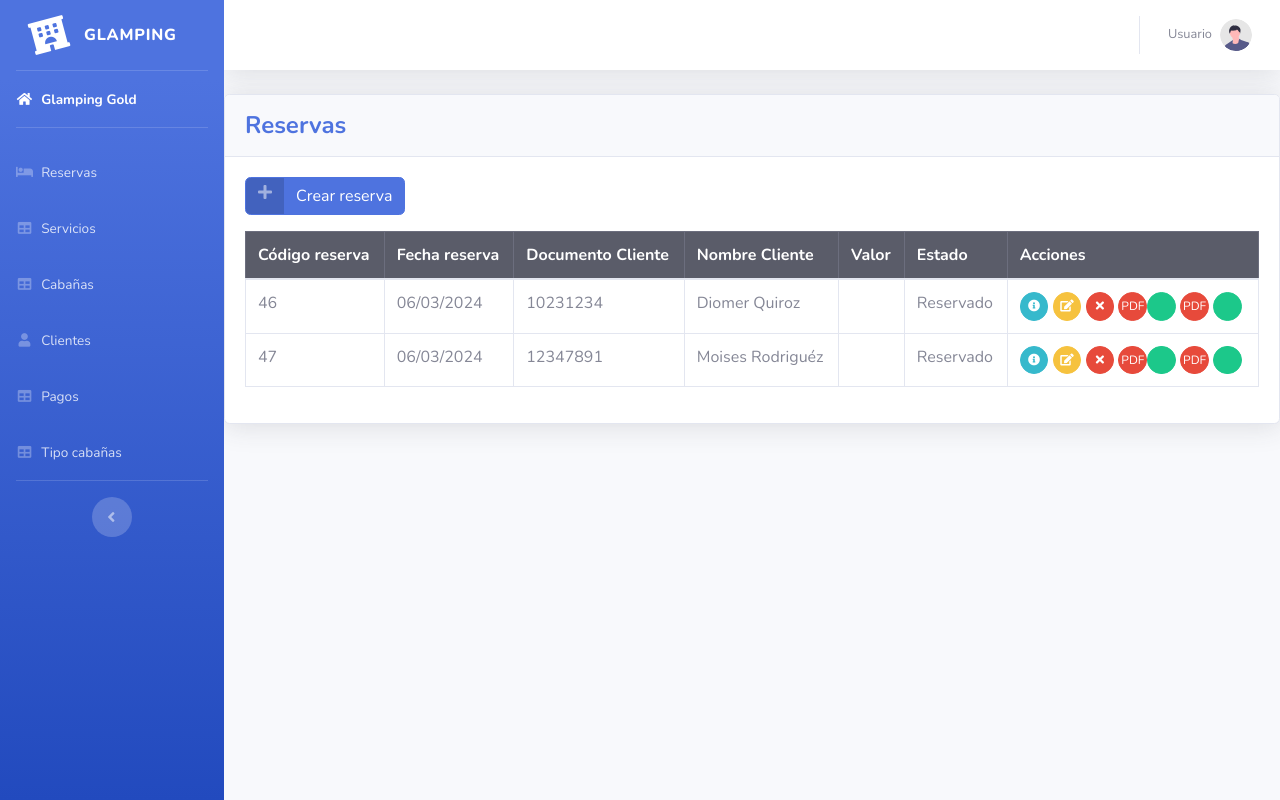
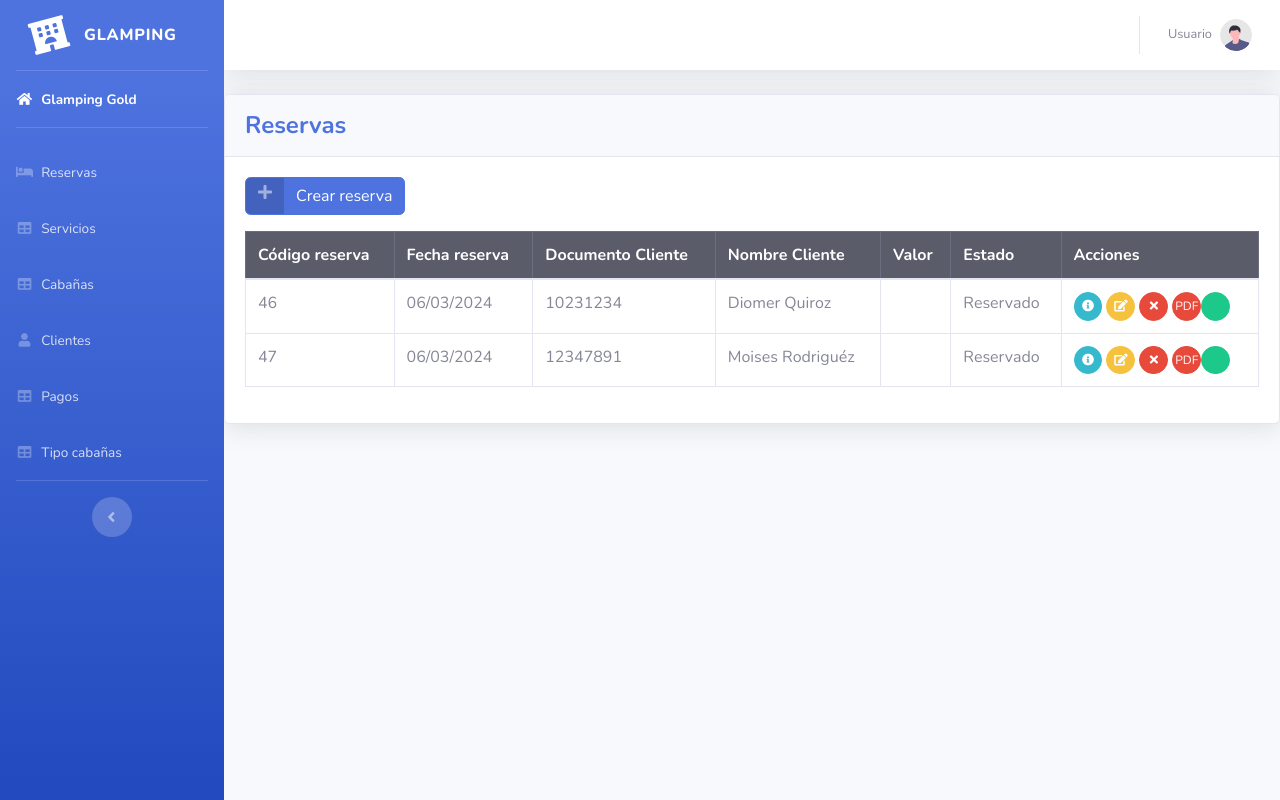
Before and after one commit to moisesd18r19/Gold_Glamping_estesi, a Django app: page /reservas/ in a window 1280 px wide. Run offline with Django 5.2, Linux system fonts and the light colour scheme; data comes from the database, SQL or seed files in the repository; some libraries are stand-ins or nearby versions.

Commit message:
update buttons

```diff
--- a/Glamping_Gold/templates/reservas/index.html
+++ b/Glamping_Gold/templates/reservas/index.html
@@ -50,12 +50,7 @@
                                 <span>PDF</span>
                             <a href="{% url 'pago_reserva' reserva.id %}" class="btn btn-success btn-circle btn-sm">
                                 <i class="fa fa-money"></i>
-                            </a>
-                            <a href="{% url 'Pdfview' reserva.id %}" class="btn btn-danger btn-circle btn-sm">
-                                <span>PDF</span>
-                            </a>
-                            <a href="{% url 'pago_reserva' reserva.id %}" class="btn btn-success btn-circle btn-sm">
-                                <i class="fa fa-money"></i>
+
                             </a>
                         </td>
                     </tr>
```
